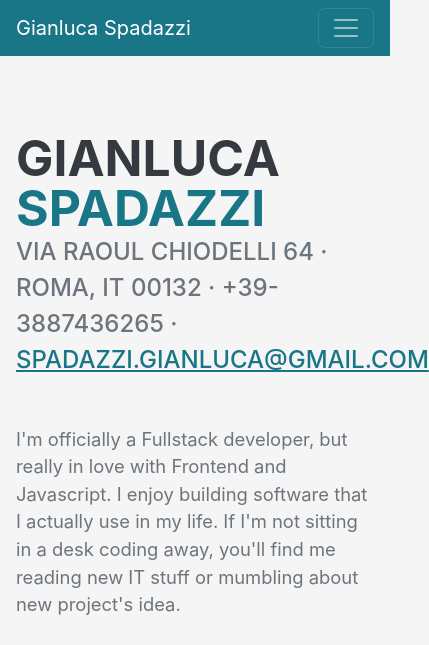
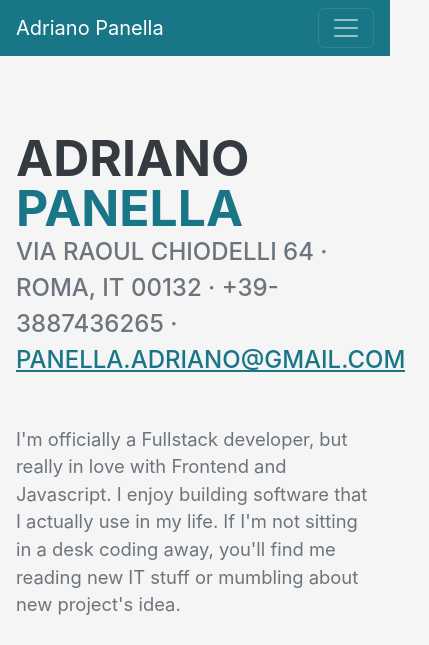
Before and after one commit to AdrianoPanella/adrianopanella.github.io, a plain HTML site: page index.html in a window 390 px wide. Shown: the top 645 px of the page, 429 px wide, since content can reach past the window. Drawn offline with nearby package versions, Linux system fonts and the light colour scheme; a web font is replaced by a local one.

Commit message:
prime modifiche

```diff
--- a/index.html
+++ b/index.html
@@ -6,7 +6,7 @@
     <meta name="viewport" content="width=device-width, initial-scale=1, shrink-to-fit=no" />
     <meta name="description" content="" />
     <meta name="author" content="" />
-    <title>Gianluca Spadazzi portfolio</title>
+    <title>Adriano Panella portfolio</title>
     <link rel="icon" type="image/x-icon" href="assets/img/favicon.ico" />
     <!-- Font Awesome icons (free version)-->
     <script src="https://use.fontawesome.com/releases/v6.3.0/js/all.js" crossorigin="anonymous"></script>
@@ -22,7 +22,7 @@
     <!-- Navigation-->
     <nav class="navbar navbar-expand-lg navbar-dark bg-primary fixed-top" id="sideNav">
         <a class="navbar-brand js-scroll-trigger" href="#page-top">
-            <span class="d-block d-lg-none">Gianluca Spadazzi</span>
+            <span class="d-block d-lg-none">Adriano Panella</span>
             <span class="d-none d-lg-block"><img class="img-fluid img-profile rounded-circle mx-auto mb-2"
                     src="assets/img/FotoCV.jpg" alt="..." /></span>
         </a>
@@ -47,12 +47,12 @@
         <section class="resume-section" id="about">
             <div class="resume-section-content">
                 <h1 class="mb-0">
-                    Gianluca
-                    <span class="text-primary">Spadazzi</span>
+                    Adriano
+                    <span class="text-primary">Panella</span>
                 </h1>
                 <div class="subheading mb-5">
                     VIA RAOUL CHIODELLI 64 · ROMA, IT 00132 · +39-3887436265 ·
-                    <a href="mailto:spadazzi.gianluca@gmail.com">spadazzi.gianluca@gmail.com</a>
+                    <a href="mailto:Panella.Adriano@gmail.com">Panella.Adriano@gmail.com</a>
                 </div>
                 <p class="lead mb-5">I'm officially a Fullstack developer, but really in love with Frontend and
                     Javascript. I enjoy building software that I actually use in my life.
@@ -60,7 +60,7 @@
                     project's idea.
                 </p>
                 <div class="social-icons">
-                    <a class="social-icon" href="https://www.linkedin.com/in/gianluca-spadazzi" target="_blank"><i
+                    <a class="social-icon" href="https://www.linkedin.com/in/Adriano-Panella" target="_blank"><i
                             class="fab fa-linkedin-in"></i></a>
                     <a class="social-icon" href="https://github.com/Giaspa" target="_blank"><i
                             class="fab fa-github"></i></a>
```
